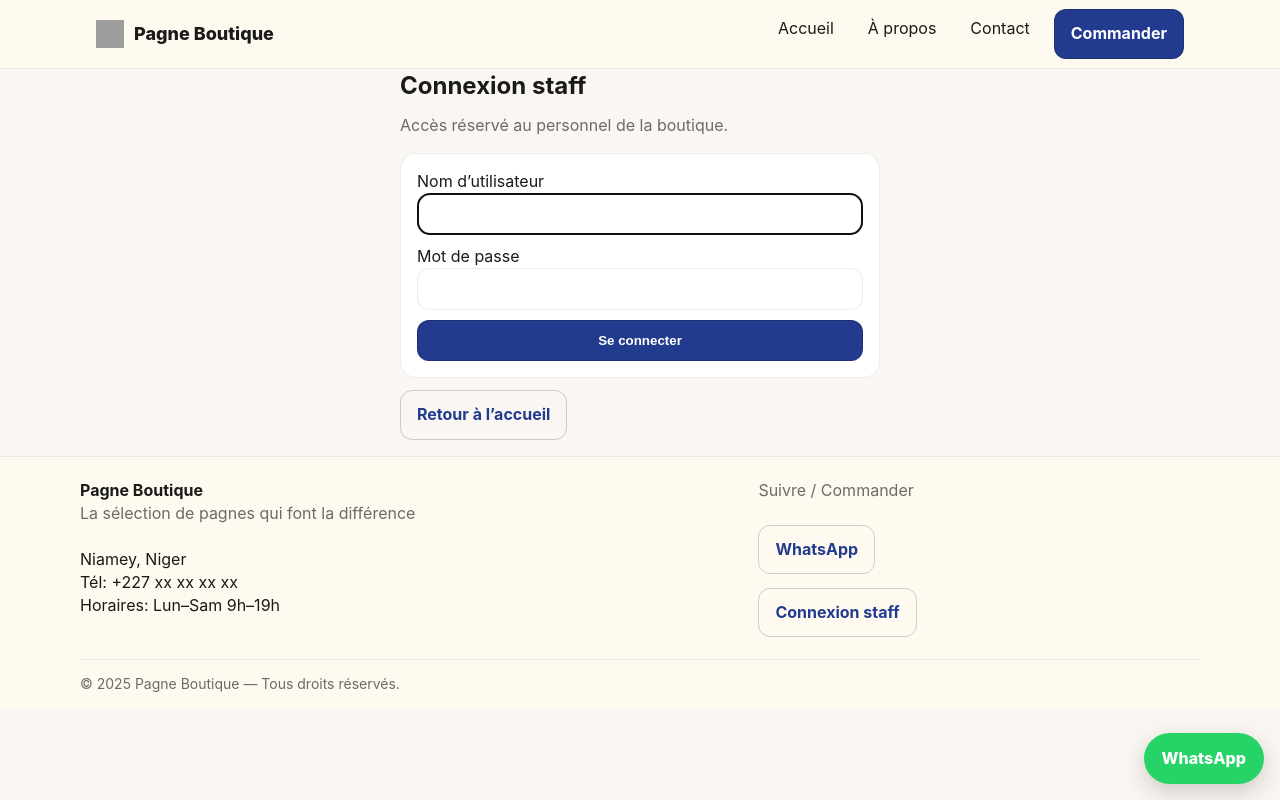
After one commit to HamaBarhamou/pagne_boutique, a Django app: page /staff/login/ in a window 1280 px wide. The commit adds this page. Run offline with Django 5.2, Linux system fonts and the light colour scheme; data comes from the database, SQL or seed files in the repository; grey boxes are pictures that could not be loaded.

Commit message:
feat(staff): add staff login + dashboard and footer entrypoint
- Routes: /staff/login, /staff/logout, /staff (dashboard)
- Views: staff_dashboard (staff-only via user_passes_test)
- Templates: staff/login.html and staff/dashboard.html
- Footer: show “Connexion staff” or “Espace staff / Déconnexion” based on auth
- Settings: LOGIN_URL/LOGIN_REDIRECT_URL/LOGOUT_REDIRECT_URL configured

```diff
--- a/catalog/urls.py
+++ b/catalog/urls.py
@@ -1,12 +1,24 @@
 from django.urls import path
 from django.contrib import admin
 from . import views as catalog_views
+from django.contrib.auth import views as auth_views
 
 urlpatterns = [
     path("admin/", admin.site.urls),
+    # Site public
     path("", catalog_views.home, name="home"),
     path("a-propos/", catalog_views.about, name="about"),
     path("contact/", catalog_views.contact, name="contact"),
     path("c/<slug:slug>/", catalog_views.product_list, name="product_list"),
     path("p/<slug:slug>/", catalog_views.product_detail, name="product_detail"),
+    # Staff area
+    path(
+        "staff/login/",
+        auth_views.LoginView.as_view(template_name="staff/login.html"),
+        name="login",
+    ),
+    path(
+        "staff/logout/", auth_views.LogoutView.as_view(next_page="home"), name="logout"
+    ),
+    path("staff/", catalog_views.staff_dashboard, name="staff_dashboard"),
 ]
--- a/config/settings.py
+++ b/config/settings.py
@@ -142,3 +142,7 @@ BUSINESS_INSTAGRAM = ""
 BUSINESS_EMAIL = "contact@abh.com"
 BUSINESS_EMAIL_SALES = "ventes@abh.com"
 BUSINESS_EMAIL_SUPPORT = "support@abh.com"
+
+LOGIN_URL = "login"
+LOGIN_REDIRECT_URL = "staff_dashboard"
+LOGOUT_REDIRECT_URL = "home"
--- a/templates/base.html
+++ b/templates/base.html
@@ -136,10 +136,20 @@
       <div>Horaires: {{ BUSINESS_HOURS }}</div>
     </div>
     <div>
-      <div class="muted">Suivre / Commander</div><br>
-      <a class="btn outline" target="_blank" href="https://wa.me/{{ BUSINESS_WHATSAPP }}">WhatsApp</a>
-      {% if BUSINESS_INSTAGRAM %}<a class="btn ghost" target="_blank" href="{{ BUSINESS_INSTAGRAM }}">Instagram</a>{% endif %}
+    <div class="muted">Suivre / Commander</div><br>
+    <a class="btn outline" target="_blank" href="https://wa.me/{{ BUSINESS_WHATSAPP }}">WhatsApp</a>
+    {% if BUSINESS_INSTAGRAM %} <a class="btn ghost" target="_blank" href="{{ BUSINESS_INSTAGRAM }}">Instagram</a>{% endif %}
+
+    <div style="margin-top:14px">
+      {% if request.user.is_authenticated and request.user.is_staff %}
+        <a class="btn outline" href="{% url 'staff_dashboard' %}">Espace staff</a>
+        <a class="btn ghost" href="{% url 'logout' %}">Déconnexion</a>
+      {% else %}
+        <a class="btn outline" href="{% url 'login' %}">Connexion staff</a>
+      {% endif %}
     </div>
+</div>
+
   </div>
   <div class="wrap copy">
     © {% now "Y" %} {{ BUSINESS_NAME }} — Tous droits réservés.
--- /dev/null
+++ b/templates/staff/login.html
@@ -0,0 +1,27 @@
+{% extends "base.html" %}
+{% block title %}Connexion — {{ BUSINESS_NAME }}{% endblock %}
+{% block content %}
+<section class="section" style="max-width:480px;margin:0 auto">
+  <h1 style="margin:0 0 10px">Connexion staff</h1>
+  <p class="muted" style="margin:0 0 16px">Accès réservé au personnel de la boutique.</p>
+
+  <form method="post" style="background:var(--card);border:1px solid var(--ring);border-radius:16px;padding:16px">
+    {% csrf_token %}
+    {% if form.errors %}
+      <div class="badge coral" style="display:inline-block;margin-bottom:10px">Identifiants invalides</div>
+    {% endif %}
+    <div style="display:grid;gap:10px">
+      <label>Nom d’utilisateur
+        <input type="text" name="username" autofocus required style="width:100%;height:42px;border-radius:12px;border:1px solid var(--ring);padding:0 12px;background:var(--card);color:var(--fg)">
+      </label>
+      <label>Mot de passe
+        <input type="password" name="password" required style="width:100%;height:42px;border-radius:12px;border:1px solid var(--ring);padding:0 12px;background:var(--card);color:var(--fg)">
+      </label>
+      <button class="btn primary" type="submit">Se connecter</button>
+    </div>
+    {% if next %}<input type="hidden" name="next" value="{{ next }}">{% endif %}
+  </form>
+
+  <p style="margin-top:12px"><a class="btn outline" href="{% url 'home' %}">Retour à l’accueil</a></p>
+</section>
+{% endblock %}
```
Also changed, not shown: catalog/views.py (+24 -1 lines), templates/staff/dashboard.html (added, +43 -0 lines).
